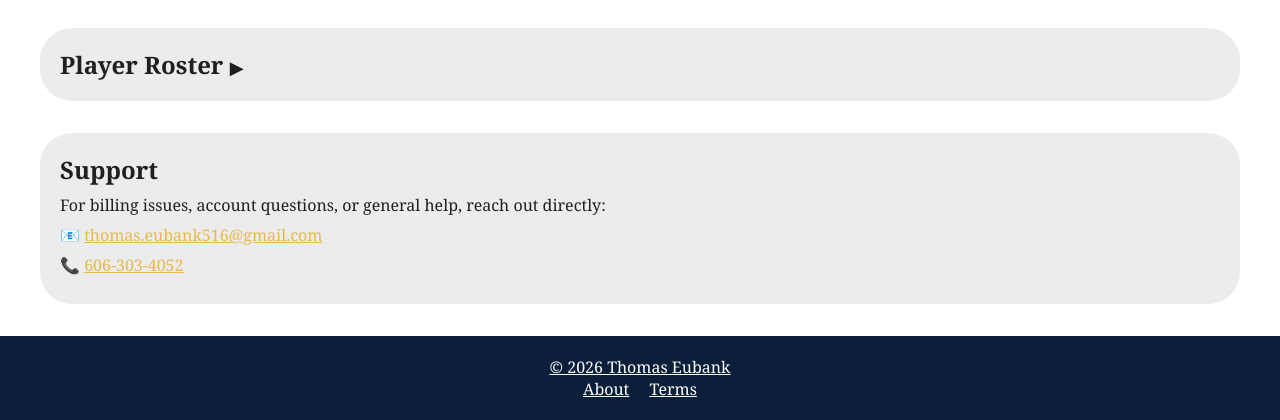
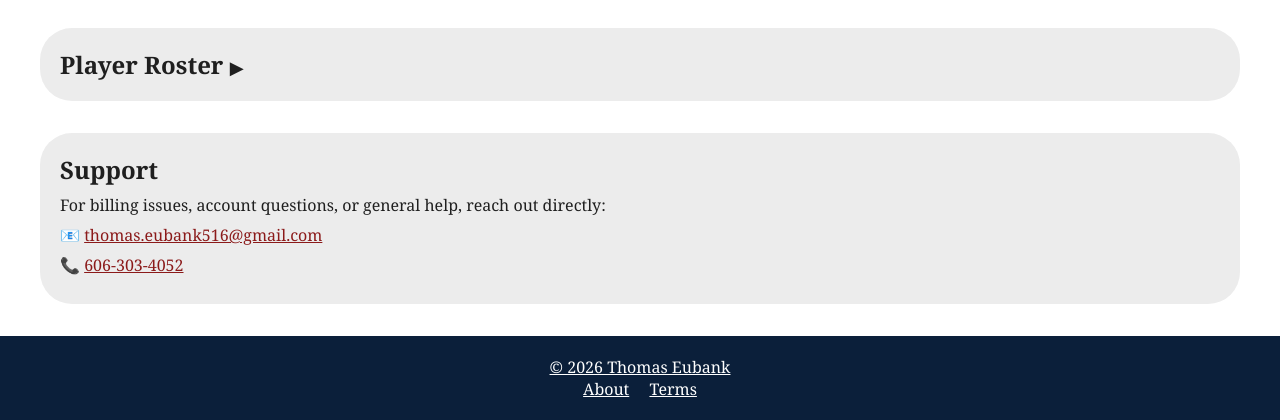
Before and after one commit to WarmFreezer/pitcher_reports, a Flask app: template app/templates/subscription.html in a window 1280 px wide. Shown: the part 1120-1540 px from the top of the page. Run offline with Flask 3, Linux system fonts and the light colour scheme; the template is opened without the code that fills it, so the values that code supplies are empty.

Commit message:
Update contact link styles in subscription page for improved visibility

```diff
--- a/app/templates/subscription.html
+++ b/app/templates/subscription.html
@@ -114,8 +114,8 @@
         <div class="bubble">
             <h2>Support</h2>
             <p style="margin: 8px 0;">For billing issues, account questions, or general help, reach out directly:</p>
-            <p style="margin: 8px 0;">📧 <a href="mailto:thomas.eubank516@gmail.com" style="color: var(--secondary);">thomas.eubank516@gmail.com</a></p>
-            <p style="margin: 8px 0;">📞 <a href="tel:+16063034052" style="color: var(--secondary);">606-303-4052</a></p>
+            <p style="margin: 8px 0;">📧 <a href="mailto:thomas.eubank516@gmail.com" style="color: var(--accent);">thomas.eubank516@gmail.com</a></p>
+            <p style="margin: 8px 0;">📞 <a href="tel:+16063034052" style="color: var(--accent);">606-303-4052</a></p>
         </div>
 
         {% if current_user.school.stripe_subscription_status in ('active', 'trialing') and current_user.school.stripe_subscription_id %}
```
